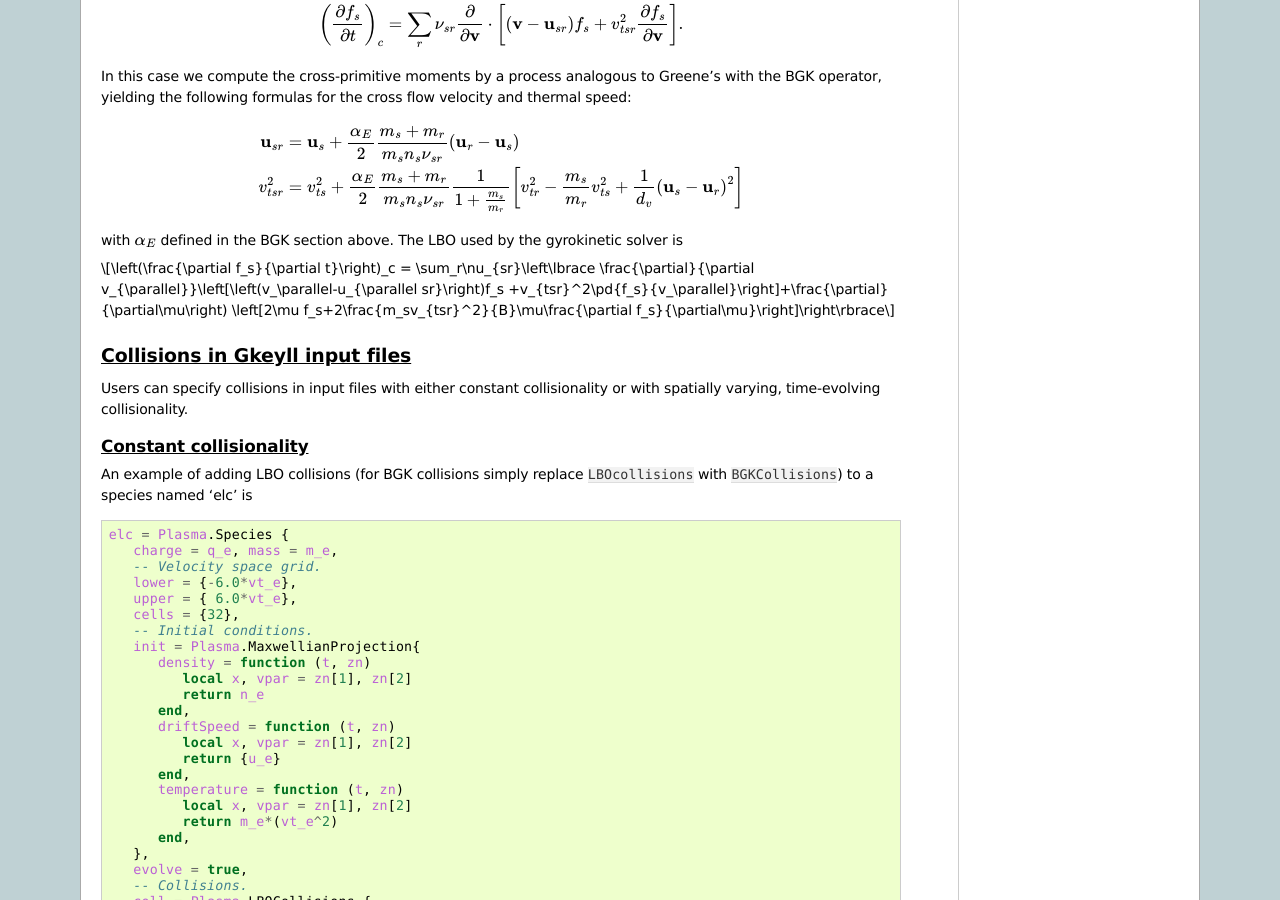
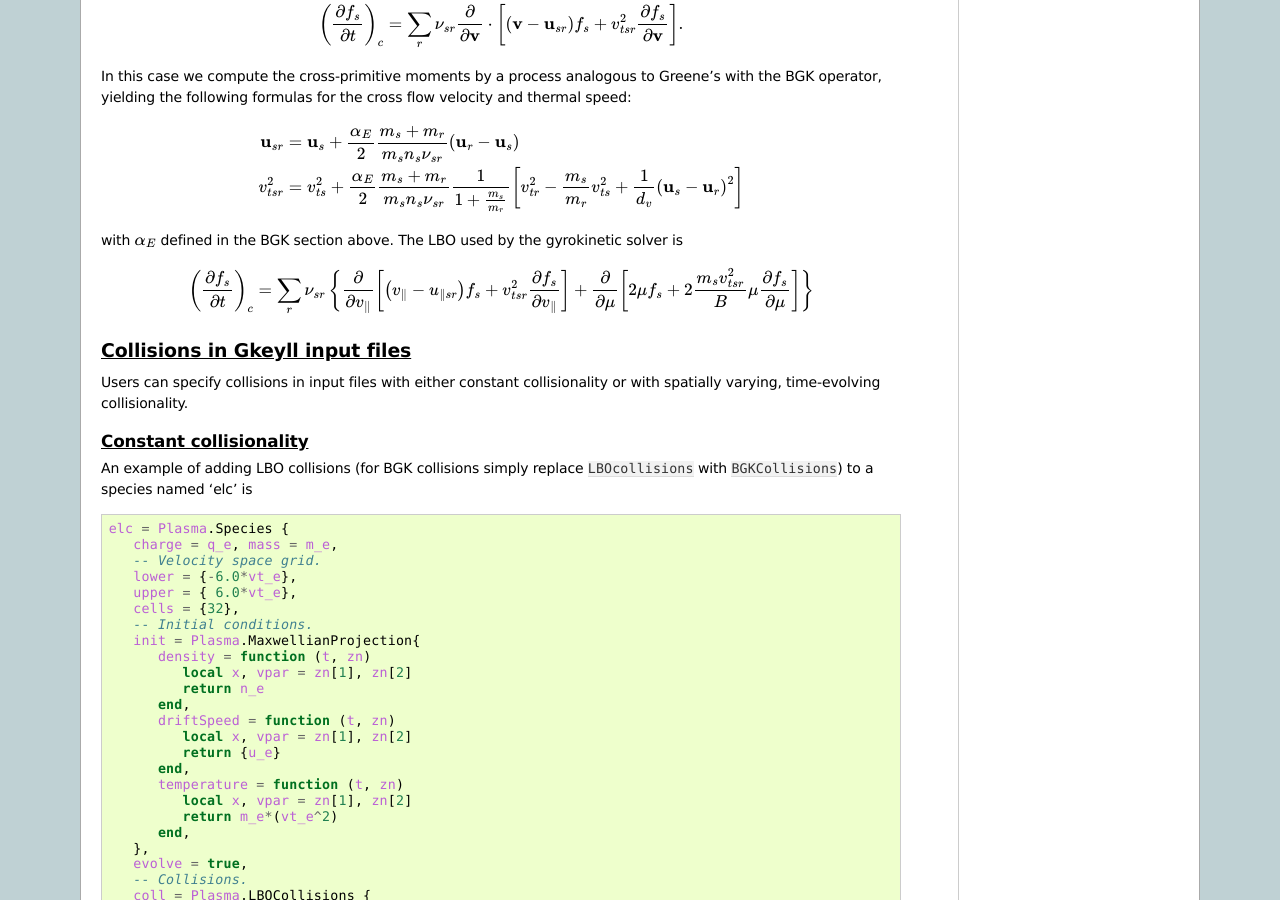
Before and after one commit to ammarhakim/gkyl-doc, a Sphinx documentation site: the page built from source/dev/collisionmodels.rst, in a window 1280 px wide and 900 px high, scrolled down 1163 px. Built offline with Sphinx 7.4.7, drawn with Linux system fonts in a browser that asks for light colours.

Commit message:
collisionmodels:Fix latex typo.

```diff
--- a/source/dev/collisionmodels.rst
+++ b/source/dev/collisionmodels.rst
@@ -95,7 +95,7 @@ the gyrokinetic solver is
 
   \left(\frac{\partial f_s}{\partial t}\right)_c = \sum_r\nu_{sr}\left\lbrace
   \frac{\partial}{\partial v_{\parallel}}\left[\left(v_\parallel-u_{\parallel sr}\right)f_s
-  +v_{tsr}^2\pd{f_s}{v_\parallel}\right]+\frac{\partial}{\partial\mu\right)
+  +v_{tsr}^2\frac{\partial f_s}{\partial v_\parallel}\right]+\frac{\partial}{\partial\mu}
   \left[2\mu f_s+2\frac{m_sv_{tsr}^2}{B}\mu\frac{\partial f_s}{\partial\mu}\right]\right\rbrace
 
 
```
